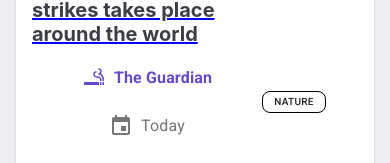
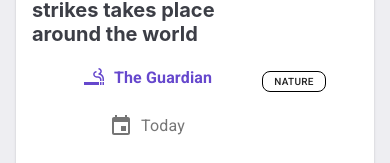
Before and after one commit to pravee674/demo, a React (Create React App) app: page / in a window 390 px wide. Shown: the part 450-613 px from the top of the page. Built offline with nearby package versions, Linux system fonts and the light colour scheme; no server answers.

Commit message:
Galaxy s5 changes

```diff
--- a/src/App.css
+++ b/src/App.css
@@ -22,6 +22,9 @@
     float: right;
 }
 }
+a {
+	text-decoration:none;
+}
 
 @media (prefers-reduced-motion: no-preference) {
   .App-logo {
@@ -29,11 +32,14 @@
   }
 }
 
-@media screen  and (min-width: 360px) and (max-width: 640px){
+@media screen  and (min-width: 300px) and (max-width: 640px){
   .sub-header .MuiTypography-colorPrimary{
     padding: 0px 0px !important;
     width: 100%;
     float: left;
+  }
+  .makeStyles-paper-11 .MuiListItem-button .MuiButton-textSizeSmall{
+	      margin-top: -63%;
   }
 
   .sub-header{
@@ -63,7 +69,7 @@
     font-size:20px !important;
   }
   .trendings img {
-    width: auto !important;
+    width: 322px !important;
     height: auto
   }
 }
```
